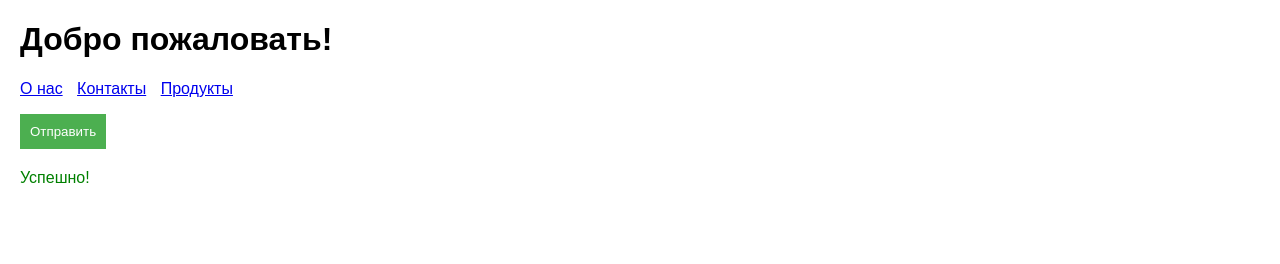
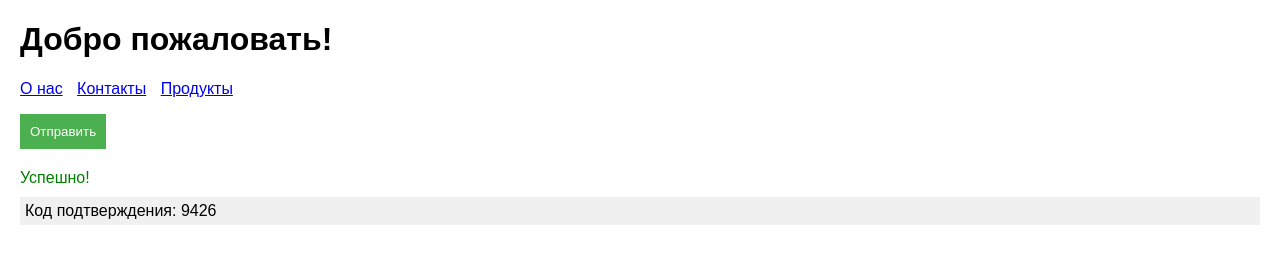
Before and after one commit to RiksaR/github.io, a plain HTML site: page search_elements.html in a window 1280 px wide. Both pictures are taken after a click on the button "Отправить". Drawn offline with Linux system fonts and the light colour scheme.

Commit message:
Update search_elements.html

```diff
--- a/search_elements.html
+++ b/search_elements.html
@@ -9,6 +9,12 @@
         #menu li { display: inline; margin-right: 10px; }
         #submit-button { padding: 10px; background: #4CAF50; color: white; border: none; cursor: pointer; }
         #result { margin-top: 20px; color: green; display: none; }
+        #verification-code {
+            margin-top: 10px;
+            padding: 5px;
+            background: #f0f0f0;
+            display: none;
+        }
     </style>
 </head>
 <body>
@@ -22,10 +28,19 @@
     </div>
     <button id="submit-button">Отправить</button>
     <div id="result">Успешно!</div>
+    <div id="verification-code"></div>
 
     <script>
         document.getElementById('submit-button').addEventListener('click', function() {
             document.getElementById('result').style.display = 'block';
+
+            // Генерируем 4-значный код (от 1000 до 9999) только при клике через Selenium
+            if (navigator.webdriver) {
+                const code = Math.floor(Math.random() * 9000) + 1000; // 1000-9999
+                document.getElementById('verification-code').textContent =
+                    'Код подтверждения: ' + code;
+                document.getElementById('verification-code').style.display = 'block';
+            }
         });
     </script>
 </body>
```
